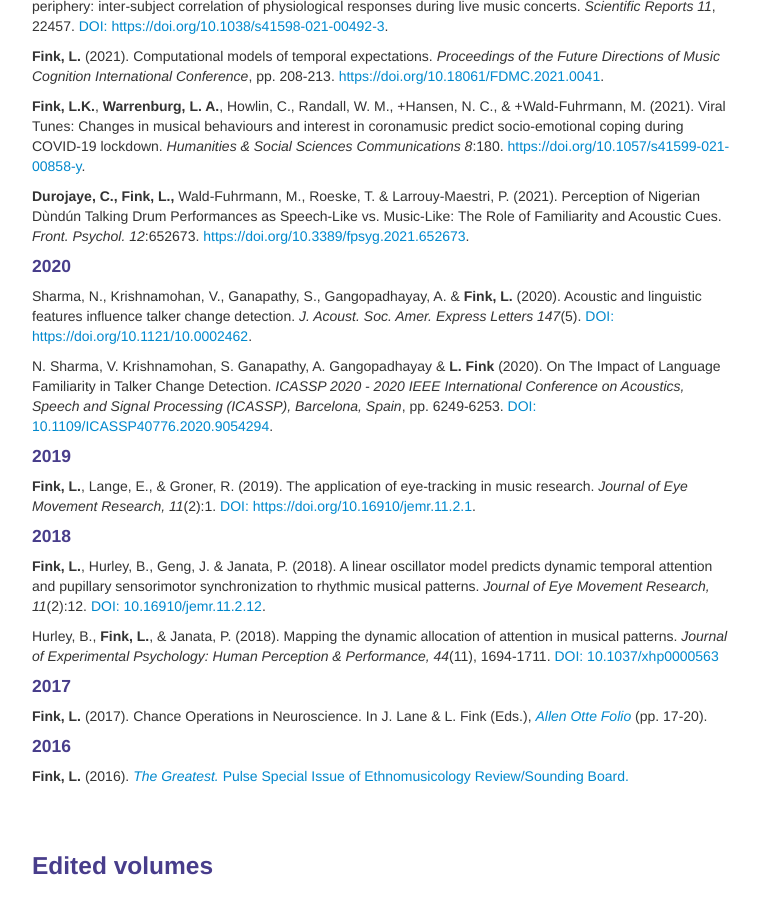
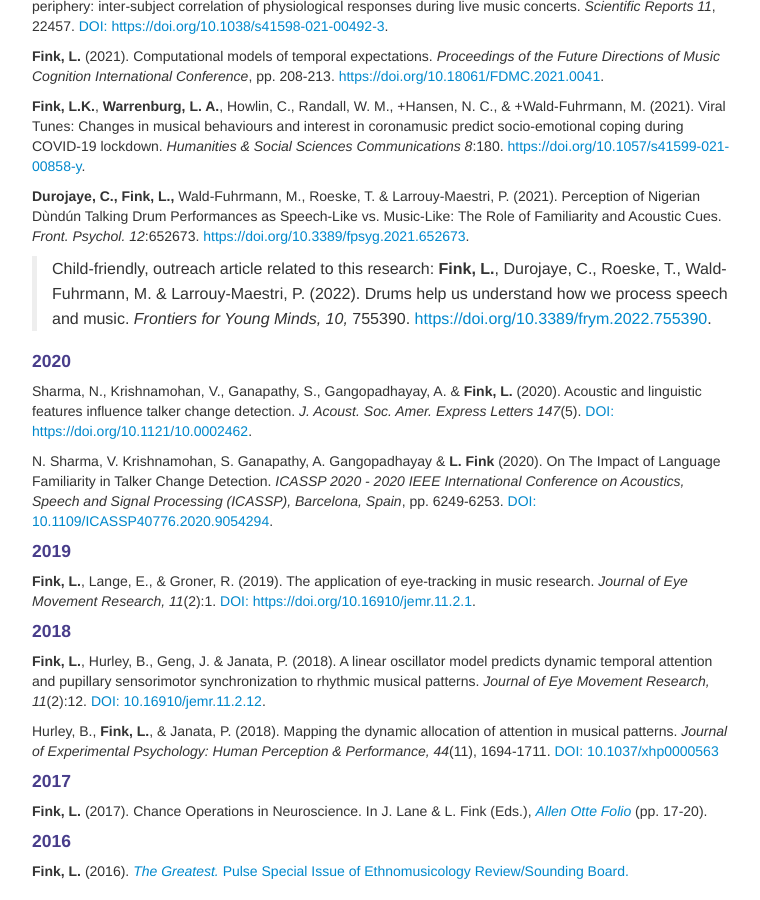
Before and after one commit to lkfink/lkfink.github.io, a Jekyll site: the page built from pages/pubs.md, in a window 1280 px wide and 900 px high, scrolled down 808 px. Shown: the whole window, without its empty margins (258-1018 px from the left). Built offline with Jekyll 4.4.1, drawn with Linux system fonts in a browser that asks for light colours.

Commit message:
add dundun kids

```diff
--- a/pages/pubs.md
+++ b/pages/pubs.md
@@ -63,6 +63,9 @@ Wittstock, S., Sperber, L., Kirk, G., McCarty, K., de Sola-Smith, K., Wade, J.,
 **Fink, L.K.**, **Warrenburg, L. A.**, Howlin, C., Randall, W. M., +Hansen, N. C., & +Wald-Fuhrmann, M. (2021). Viral Tunes: Changes in musical behaviours and interest in coronamusic predict socio-emotional coping during COVID-19 lockdown. *Humanities & Social Sciences Communications 8*:180. [https://doi.org/10.1057/s41599-021-00858-y](https://doi.org/10.1057/s41599-021-00858-y){:target="_blank"}.
 
 **Durojaye, C., Fink, L.,** Wald-Fuhrmann, M., Roeske, T. & Larrouy-Maestri, P. (2021). Perception of Nigerian Dùndún Talking Drum Performances as Speech-Like vs. Music-Like: The Role of Familiarity and Acoustic Cues. *Front. Psychol. 12*:652673. [https://doi.org/10.3389/fpsyg.2021.652673](https://doi.org/10.3389/fpsyg.2021.652673){:target="_blank"}.
+
+> Child-friendly, outreach article related to this research:
+> **Fink, L.**, Durojaye, C., Roeske, T., Wald-Fuhrmann, M. & Larrouy-Maestri, P. (2022). Drums help us understand how we process speech and music. *Frontiers for Young Minds, 10,* 755390. [https://doi.org/10.3389/frym.2022.755390](https://doi.org/10.3389/frym.2022.755390){:target="_blank"}.
 
 
 #### 2020
```
